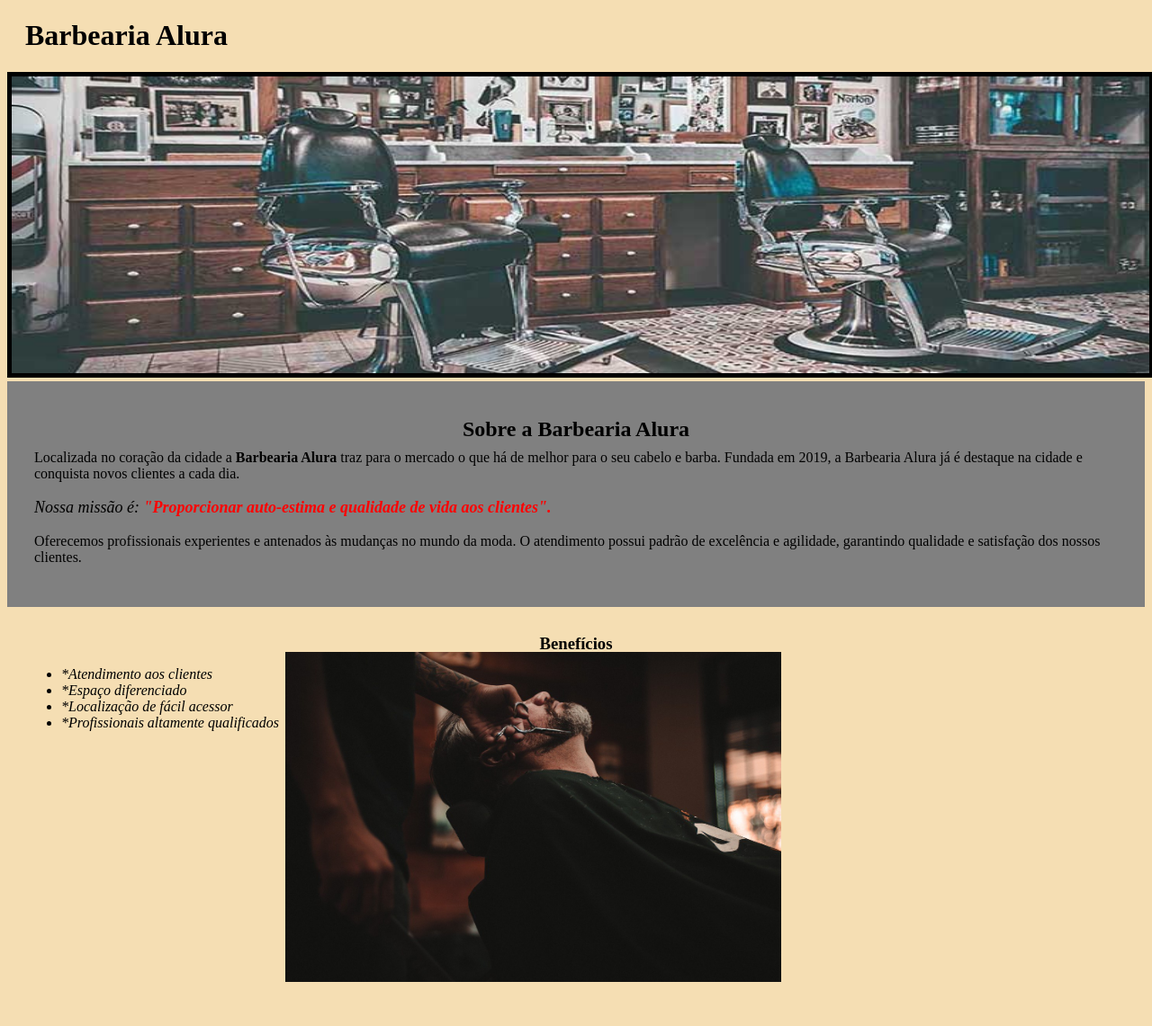
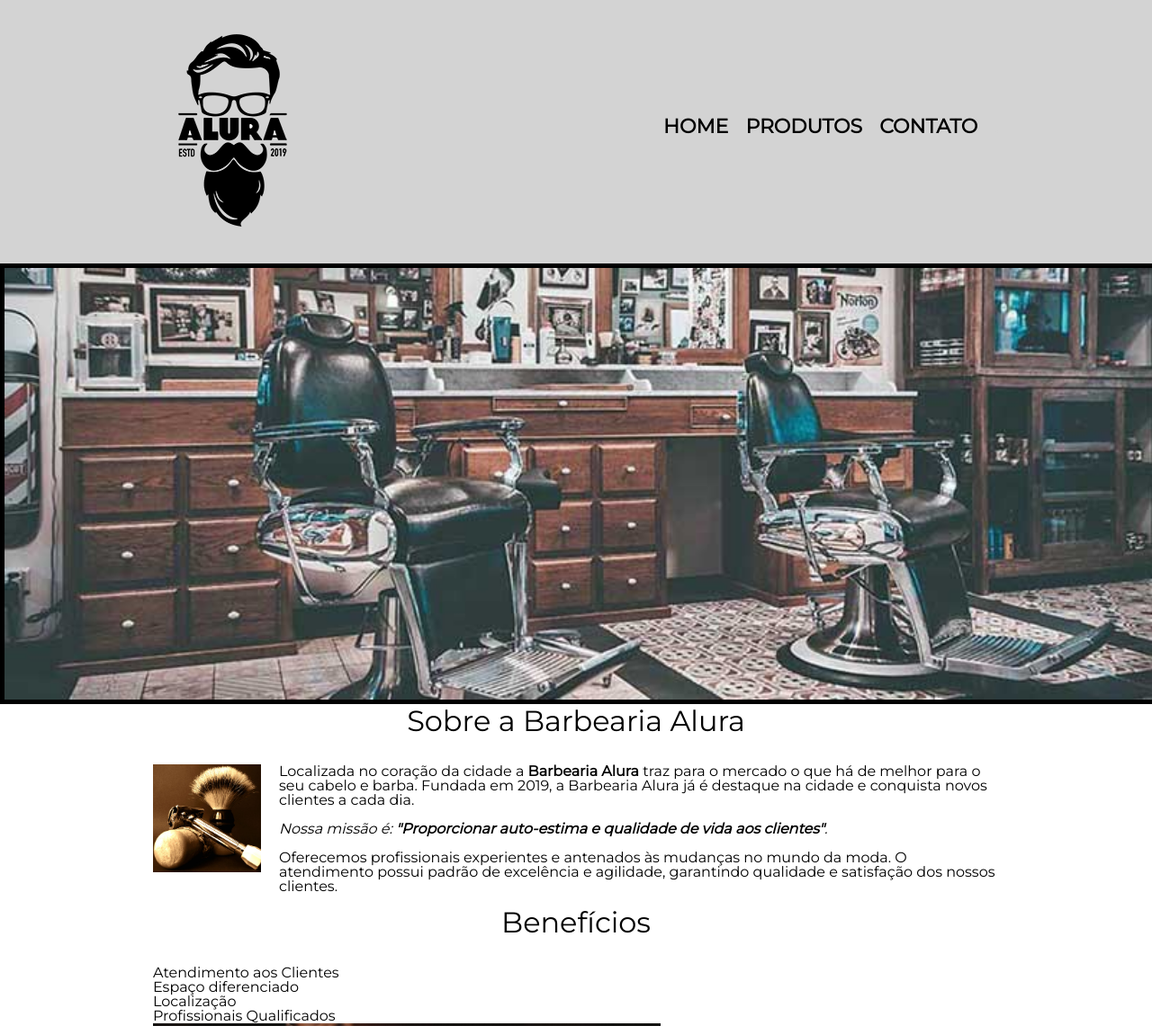
Before and after one commit to Phdmr/html_css_estudo, a plain HTML site: page parte_1/index.html in a window 1280 px wide. Shown: the top 1141 px of the page at 90% size. Drawn offline with Linux system fonts and the light colour scheme.

Commit message:
Alterações de imagens e estilos

```diff
--- a/parte_1/index.html
+++ b/parte_1/index.html
@@ -1,59 +1,69 @@
 <!DOCTYPE html>
 <html lang="pt-br">
+
 <head>
     <meta charset="UTF-8">
     <title>Barbearida Alura</title>
 
-        <link rel="stylesheet" href="style-home.css">
+    <link rel="stylesheet" href="reset.css">
+    <link rel="stylesheet" href="style.css">
+    <link href="https://fonts.googleapis.com/css2?family=Montserrat&display=swap" rel="stylesheet">
 </head>
 
 <body>
     <header>
-            <h1 class="titulo-principal">Barbearia Alura</h1>
+        <div class="caixa">
+            <h1>
+                <img src="logo.png">
+            </h1>
+
+            <nav>
+                <ul>
+                    <li><a href="index.html">Home</a></li>
+                    <li><a href="produtos.html">Produtos</a></li>
+                    <li><a href="contato.html">Contato</a></li>
+                    <li class="rick"><a class="rick" href="https://www.youtube.com/watch?v=dQw4w9WgXcQ">
+                            .</a></li>
+                </ul>
+            </nav>
+        </div>
     </header>
+
     <img class="barba" src="barba.jpg">
-        <div class="principal">
-            <h2 class="titulo-centralizado">
-                Sobre a Barbearia Alura
-            </h2>
-            <p>
-                Localizada no coração da cidade a
-                <strong>Barbearia Alura</strong>
-                traz para o mercado
-                o que há de melhor para o seu cabelo e barba.
-                Fundada em 2019,
-                a Barbearia Alura já é destaque na cidade
-                e conquista novos clientes a cada dia.
-            </p>
 
-            <p id="lema">
-                <em>Nossa missão é:
-                <strong>"Proporcionar auto-estima e
-                qualidade de vida aos clientes".</strong></em>
-            </p>
+    <main>
+        <section class="principal">
+            <h2 class="titulo-principal">Sobre a Barbearia Alura</h2>
 
-            <p> Oferecemos profissionais experientes e
-                antenados às mudanças no mundo da moda.
-                O atendimento possui padrão de excelência e agilidade,
-                garantindo qualidade e satisfação dos nossos clientes.
-            </p>
-        </div>
+            <img class="utensilios" src="utensilios.jpg" alt="Utensilios de um barbeiro.">
 
-        <div class="beneficios">
+            <p>Localizada no coração da cidade a <strong>Barbearia Alura</strong> traz para o mercado o que há de melhor para o seu cabelo e barba. Fundada em 2019, a Barbearia Alura já é destaque na cidade e conquista novos clientes a cada dia.</p>
 
-            <h3 class="titulo-centralizado">
-                Benefícios
-            </h3>
+            <p id="missao"><em>Nossa missão é: <strong>"Proporcionar auto-estima e qualidade de vida aos clientes"</strong>.</em></p>
+
+            <p>Oferecemos profissionais experientes e antenados às mudanças no mundo da moda. O atendimento possui padrão de excelência e agilidade, garantindo qualidade e satisfação dos nossos clientes.</p>
+        </section>
+
+        <section class="beneficios">
+            <h3 class="titulo-principal">Benefícios</h3>
 
             <ul>
-                <li class="itens">*Atendimento aos clientes </li>
-                <li class="itens">*Espaço diferenciado </li>
-                <li class="itens">*Localização de fácil acessor </li>
-                <li class="itens">*Profissionais altamente qualificados </li>
+                <li class="itens">Atendimento aos Clientes</li>
+                <li class="itens">Espaço diferenciado</li>
+                <li class="itens">Localização</li>
+                <li class="itens">Profissionais Qualificados</li>
             </ul>
-            <img class="benef" src="benef.jpg">
 
-        </div>
+            <img src="beneficios.jpg" class="imagembeneficios">
+        </section>
+    </main>
+
+
+    <footer>
+        <img src="logo-branco.png">
+        <p class="copyright">&copy;Copyright Barbearia Alura - 2019</p>
+    </footer>
+
 </body>
 
 </html>
--- a/parte_1/style.css
+++ b/parte_1/style.css
@@ -1,3 +1,7 @@
+body {
+    font-family: 'Montserrat', sans-serif;
+}
+
 header{
     background: lightgrey;
     padding: 20px 0;
@@ -11,12 +15,12 @@ header{
 
 nav {
     position: absolute;
-    top: 125px;
+    top: 110px;
     right: 0;
 }
 
 nav li {
-    display: inline-block;
+    display: inline;
     margin: 0 0 0 15px;
 
 }
@@ -47,15 +51,14 @@ nav a:hover {
 
 .produtos li {
     display: inline-block;
-    border: 3px solid black;
-    border-radius: 20px;
     text-align: center;
     width: 30%;
     vertical-align: top;
     margin: 0 1.5%;
     padding: 30px 20px;
     box-sizing: border-box;
-
+    border: 2px solid black;
+    border-radius: 10px;
 }
 
 .produtos li:hover {
@@ -94,7 +97,7 @@ nav a:hover {
 .preçoProduto {
     font-size: 22px;
     font-weight: bold;
-    margin: 10px 0 0;
+    margin-top: 10px;
 }
 
 footer {
@@ -105,24 +108,22 @@ footer {
 
 .copyright {
     color: white;
-    font-size: 14px;
+    font-size: 13px;
     margin: 20px 0 0;
 }
 
-.principalContato {
+main {
 	width: 940px;
 	margin: 0 auto;
 }
 
-.fomuContato {
+form {
 	margin: 40px 0;
-
 }
 
-.fomuContato label, .fomuContato legend {
-    display: block;
+form label, form legend {
+	display:block;
 	font-size: 20px;
-    font-weight: bold;
 	margin: 0 0 10px;
 }
 
@@ -130,11 +131,7 @@ footer {
 	display: block;
 	margin: 0 0 20px;
 	padding: 10px 25px;
-    width: 42%;
-}
-
-.contat {
-    margin: 5px 0;
+	width: 50%;
 }
 
 .checkbox {
@@ -142,11 +139,11 @@ footer {
 }
 
 .enviar {
-    width: 40%;
+	width:40%;
 	padding: 15px 0;
 	background: orange;
 	color: white;
-    font-weight: bolder;
+	font-weight: bold;
 	font-size: 18px;
 	border: none;
 	border-radius: 5px;
@@ -154,22 +151,58 @@ footer {
 	cursor: pointer;
 }
 
-.enviar:hover{
+.enviar:hover {
 	background: darkorange;
-    transform: scale(1.05);
+	transform: scale(1.2);
 }
 
-.tabelaAtend {
-    margin: 20px;
+table {
+	margin: 20px 0 40px;
 }
 
-.tabelaAtend thead{
-    background: darkgray;
+thead {
+	background: #555555;
 	color: white;
 	font-weight: bold;
 }
 
-.tabelaAtend td, .tabelaAtend th{
-    border: 1px solid black;
-    padding: 8px 15px ;
+td, th {
+	border: 1px solid #000000;
+	padding: 8px 15px;
 }
+
+/* css da página inicial */
+
+.barba {
+    border: 5px solid black;
+    width: 100%;
+}
+
+.titulo-principal {
+    text-align: center;
+    font-size: 2em;
+    margin: 0 0 1em;
+    clear: left;
+}
+
+.principal p {
+    margin: 0 0 1em;
+}
+
+.principal strong{
+    font-weight: bold;
+}
+
+.principal em{
+    font-style: italic;
+}
+
+.utensilios {
+    width: 120px;
+    float: left;
+    margin: 0 20px 20px 0;
+}
+
+.imagembeneficios {
+    width: 60%;
+}
```
Also changed, not shown: parte_1/produtos.html (+1 -1 lines), parte_1/beneficios.jpg (renamed from parte_1/benef.jpg), parte_1/utensilios.jpg (added). Lines whose indentation alone changed are shown as unchanged.
